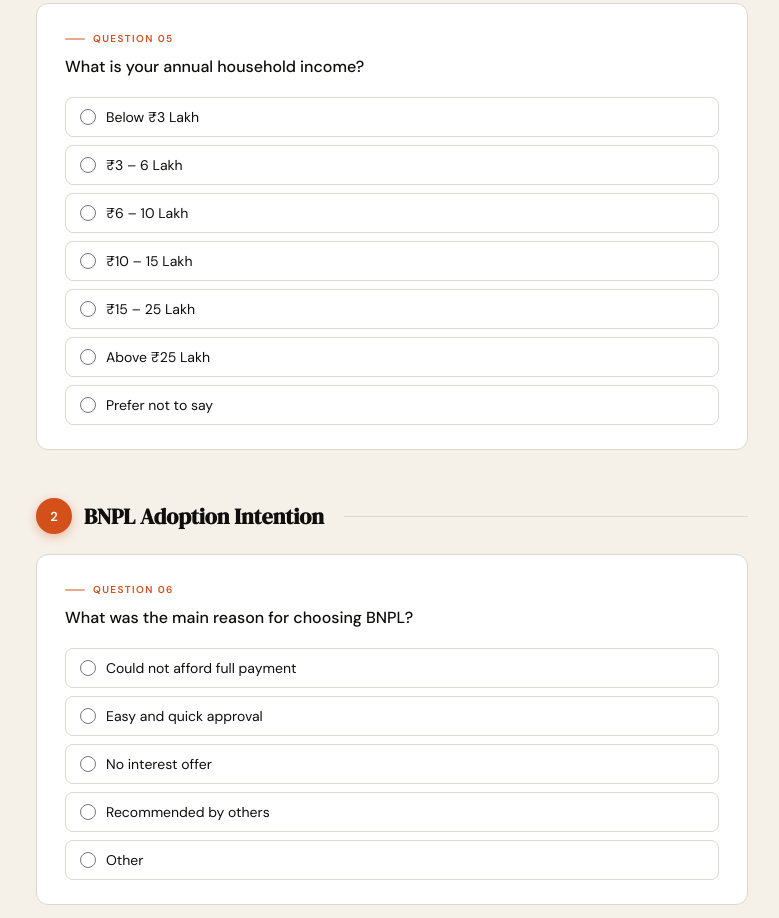
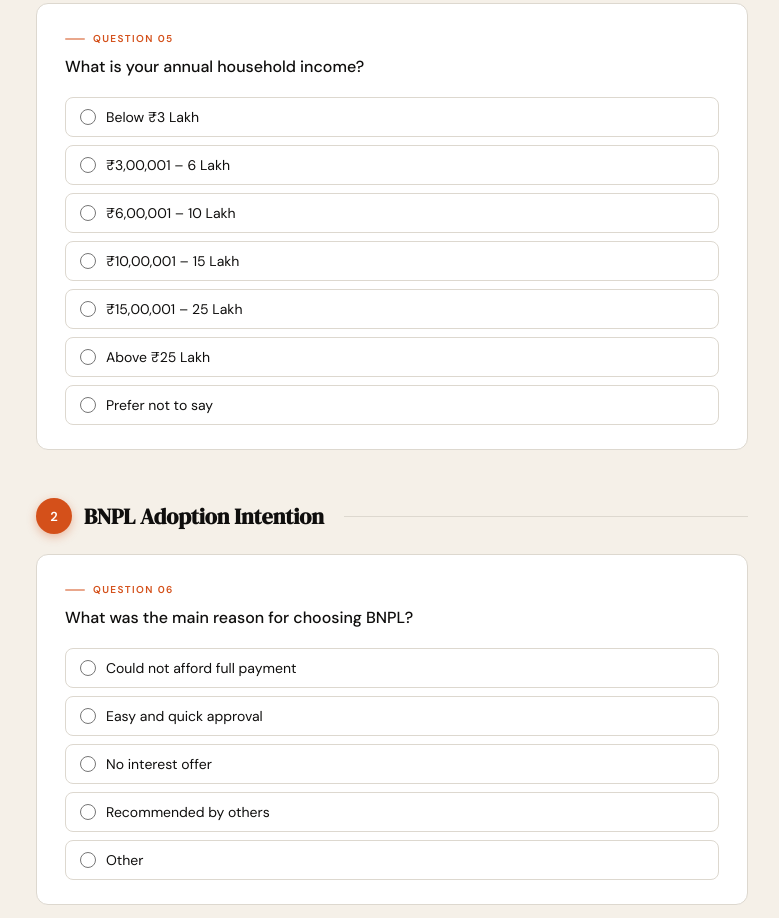
Before and after one commit to divyansh1920/MRAQuestionnaire, a plain HTML site: page index.html in a window 1280 px wide. Shown: the part 1783-2701 px from the top of the page, without its empty margins (248-1027 px from the left). Drawn offline with Linux system fonts and the light colour scheme.

Commit message:
Update index.html

```diff
--- a/index.html
+++ b/index.html
@@ -352,10 +352,10 @@
       <div class="q-text">What is your annual household income?</div>
       <div class="options">
         <label class="option"><input type="radio" name="q5" value="Below ₹3 Lakh"> Below ₹3 Lakh</label>
-        <label class="option"><input type="radio" name="q5" value="₹3,00,001 – 6 Lakh"> ₹3 – 6 Lakh</label>
-        <label class="option"><input type="radio" name="q5" value="₹6,00,001 – 10 Lakh"> ₹6 – 10 Lakh</label>
-        <label class="option"><input type="radio" name="q5" value="₹10,00,001 – 15 Lakh"> ₹10 – 15 Lakh</label>
-        <label class="option"><input type="radio" name="q5" value="₹15,00,001 – 25 Lakh"> ₹15 – 25 Lakh</label>
+        <label class="option"><input type="radio" name="q5" value="₹3,00,001 – 6 Lakh"> ₹3,00,001 – 6 Lakh</label>
+        <label class="option"><input type="radio" name="q5" value="₹6,00,001 – 10 Lakh"> ₹6,00,001 – 10 Lakh</label>
+        <label class="option"><input type="radio" name="q5" value="₹10,00,001 – 15 Lakh"> ₹10,00,001 – 15 Lakh</label>
+        <label class="option"><input type="radio" name="q5" value="₹15,00,001 – 25 Lakh"> ₹15,00,001 – 25 Lakh</label>
         <label class="option"><input type="radio" name="q5" value="Above ₹25,00,001"> Above ₹25 Lakh</label>
         <label class="option"><input type="radio" name="q5" value="Prefer not to say"> Prefer not to say</label>
       </div>
```
